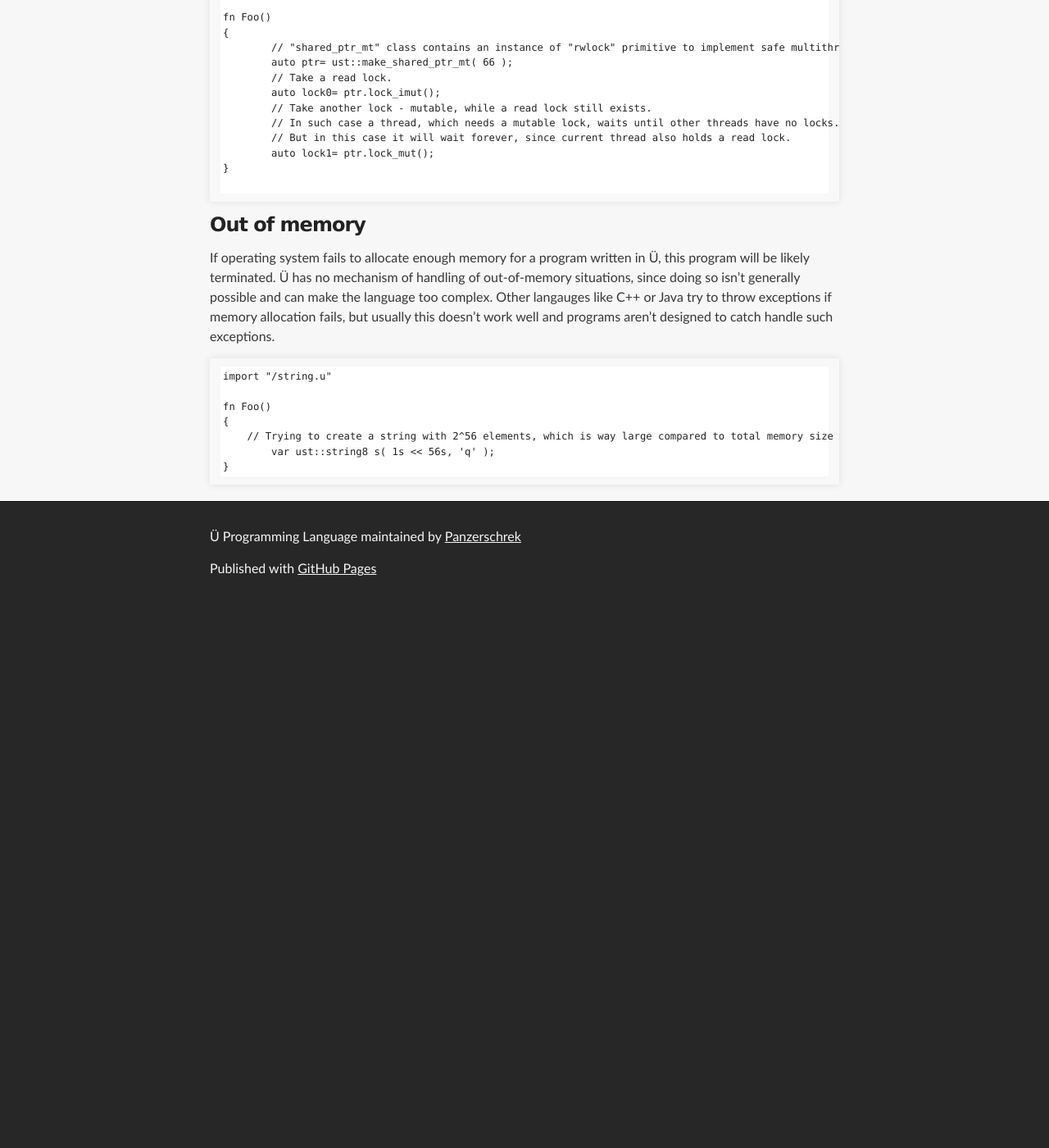
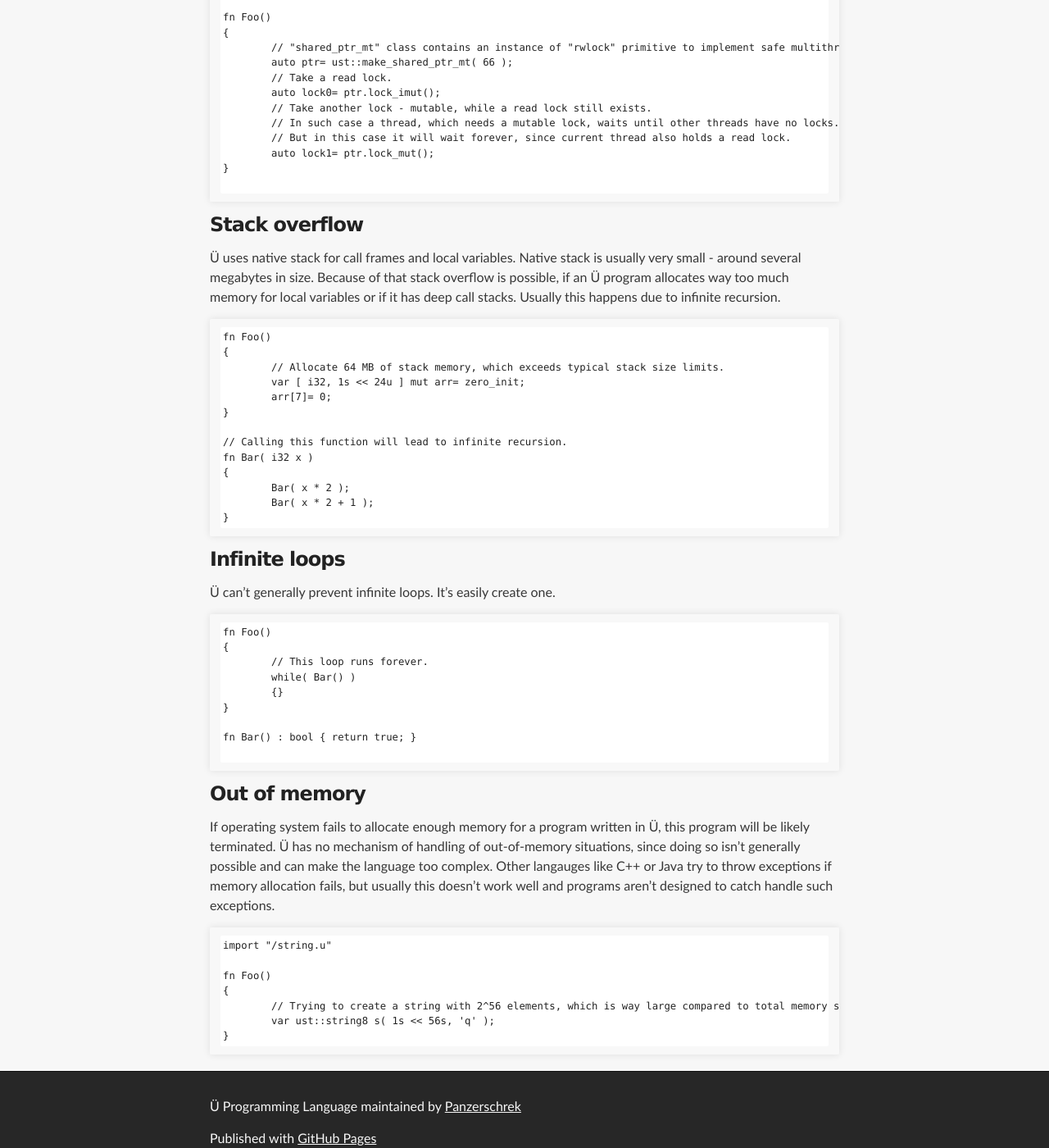
Before and after one commit to Panzerschrek/U-00DC-Sprache-site, a Jekyll site: the page built from what_errors_can_be_prevented.md, in a window 1280 px wide and 1400 px high, scrolled down 8775 px. Shown: the whole window at 82% size. Built offline with Jekyll 4.4.1, drawn with Linux system fonts in a browser that asks for light colours; our own code applies the rules of GitHub Pages for plain Markdown files; before the commit the page ends 9515 px from its top, so only the background shows below that.

Commit message:
Dobavleno opisanije jescö pary ošibok, kotoryje Ü ne predotvrascajet.

````diff
--- a/what_errors_can_be_prevented.md
+++ b/what_errors_can_be_prevented.md
@@ -500,6 +500,48 @@ fn Foo()
 ```
 
 
+### Stack overflow
+
+Ü uses native stack for call frames and local variables.
+Native stack is usually very small - around several megabytes in size.
+Because of that stack overflow is possible, if an Ü program allocates way too much memory for local variables or if it has deep call stacks.
+Usually this happens due to infinite recursion.
+
+```
+fn Foo()
+{
+	// Allocate 64 MB of stack memory, which exceeds typical stack size limits.
+	var [ i32, 1s << 24u ] mut arr= zero_init;
+	arr[7]= 0;
+}
+
+// Calling this function will lead to infinite recursion.
+fn Bar( i32 x )
+{
+	Bar( x * 2 );
+	Bar( x * 2 + 1 );
+}
+```
+
+
+### Infinite loops
+
+Ü can't generally prevent infinite loops.
+It's easily create one.
+
+```
+fn Foo()
+{
+	// This loop runs forever.
+	while( Bar() )
+	{}
+}
+
+fn Bar() : bool { return true; }
+
+```
+
+
 ### Out of memory
 
 If operating system fails to allocate enough memory for a program written in Ü, this program will be likely terminated.
@@ -512,7 +554,7 @@ import "/string.u"
 
 fn Foo()
 {
-    // Trying to create a string with 2^56 elements, which is way large compared to total memory size of most modern computers.
+	// Trying to create a string with 2^56 elements, which is way large compared to total memory size of most modern computers.
 	var ust::string8 s( 1s << 56s, 'q' );
 }
 ```
````
